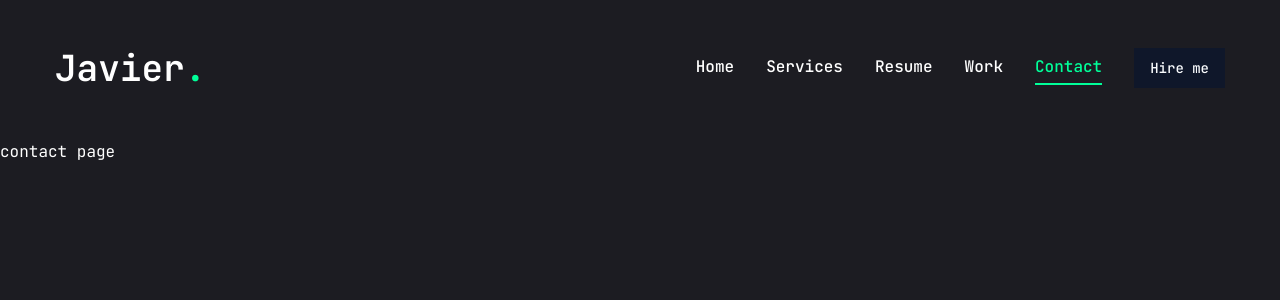
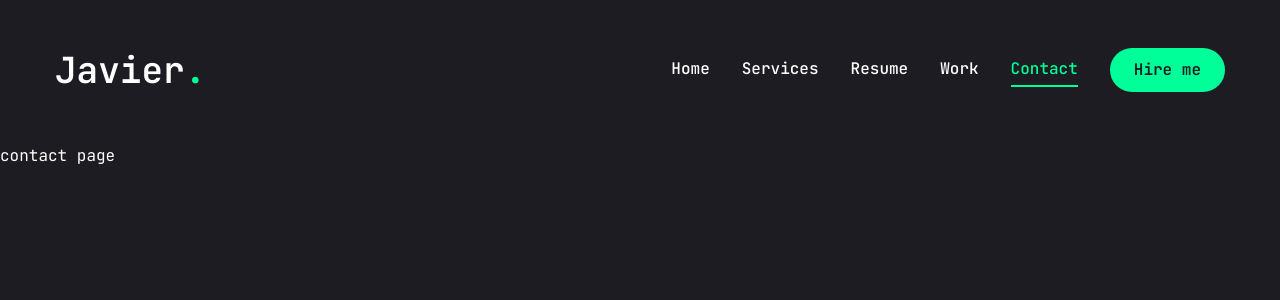
Before and after one commit to shintakino/Portfolio-main, a Next.js app: page /contact in a window 1280 px wide. Shown: the top 300 px of the page. Built offline with nearby package versions, Linux system fonts and the light colour scheme.

Commit message:
emplement mobile sheet view

```diff
--- a/components/Header.jsx
+++ b/components/Header.jsx
@@ -3,6 +3,7 @@
 
 //Components
 import Nav from './Nav';
+import MobileNav from './MobileNav';
 
 const Header = () => {
   return (
@@ -19,11 +20,13 @@
       <div className='hidden xl:flex items-center gap-8'>
         <Nav />
         <Link href='/contact'>
-          <Button className='hover:text-accent '>Hire me</Button>
+          <Button>Hire me</Button>
         </Link>
       </div>
       {/*Mobile nav */}
-      <div className="xl:hidden">mobile nav</div>
+      <div className="xl:hidden">
+        <MobileNav />
+      </div>
     </div>
   </header>
   )
--- /dev/null
+++ b/components/MobileNav.jsx
@@ -0,0 +1,62 @@
+"use client";
+import { Sheet, SheetContent, SheetTrigger } from './ui/sheet';
+import { usePathname } from 'next/navigation';
+import Link from 'next/link';
+import { CiMenuFries} from "react-icons/ci";
+
+const links = [
+    {
+        name: 'home',
+        path: '/',
+    },
+    {
+        name: 'services',
+        path: '/services',
+    },
+    {
+        name: 'resume',
+        path: '/resume',
+    },
+    {
+        name: 'work',
+        path: '/work',
+    },
+    {
+        name: 'contact',
+        path: '/contact',
+    },
+]
+
+const MobileNav = () => {
+    const pathname = usePathname();
+  return (
+    <Sheet>
+        <SheetTrigger className="flex justify-center items-center">
+            <CiMenuFries className="text-[32px] text-accent"/>
+        </SheetTrigger>
+        <SheetContent className="flex flex-col">
+            {/*Logo*/}
+            <div className='mt-32 md-40 text-center text-2xl'>
+                <Link href="/">
+                 <h1 className='text-4xl font-semibold'>
+                  Javier<span className='text-accent'>.</span>
+                 </h1>
+                </Link>
+            </div>
+            {/*nav*/}
+            <nav className='flex flex-col justify-center items-center gap-8'>
+             {links.map((link, index)=> {
+                return (
+                <Link href={link.path} key={index} className={`${link.path === pathname && "text-accent border-b-2 border-accent"
+                } capitalize text-xl hover:text-accent transition-all`}>
+                 {link.name}
+                </Link>
+                );
+             })}
+            </nav>
+        </SheetContent>
+    </Sheet>
+  );
+};
+
+export default MobileNav;
--- a/components/Nav.jsx
+++ b/components/Nav.jsx
@@ -23,7 +23,6 @@
         name: 'contact',
         path: '/contact',
     },
-
 ]
 const Nav = () => {
     const pathname = usePathname();
--- a/components/ui/button.jsx
+++ b/components/ui/button.jsx
@@ -5,25 +5,18 @@
 import { cn } from "@/lib/utils"
 
 const buttonVariants = cva(
-  "inline-flex items-center justify-center whitespace-nowrap rounded-md text-sm font-medium ring-offset-white transition-colors focus-visible:outline-none focus-visible:ring-2 focus-visible:ring-slate-950 focus-visible:ring-offset-2 disabled:pointer-events-none disabled:opacity-50 dark:ring-offset-slate-950 dark:focus-visible:ring-slate-300",
+  "inline-flex items-center justify-center whitespace-nowrap rounded-full text-base font-semibold ring-offset-white transition-colors",
   {
     variants: {
       variant: {
-        default: "bg-slate-900 text-slate-50 hover:bg-slate-900/90 dark:bg-slate-50 dark:text-slate-900 dark:hover:bg-slate-50/90",
-        destructive:
-          "bg-red-500 text-slate-50 hover:bg-red-500/90 dark:bg-red-900 dark:text-slate-50 dark:hover:bg-red-900/90",
-        outline:
-          "border border-slate-200 bg-white hover:bg-slate-100 hover:text-slate-900 dark:border-slate-800 dark:bg-slate-950 dark:hover:bg-slate-800 dark:hover:text-slate-50",
-        secondary:
-          "bg-slate-100 text-slate-900 hover:bg-slate-100/80 dark:bg-slate-800 dark:text-slate-50 dark:hover:bg-slate-800/80",
-        ghost: "hover:bg-slate-100 hover:text-slate-900 dark:hover:bg-slate-800 dark:hover:text-slate-50",
-        link: "text-slate-900 underline-offset-4 hover:underline dark:text-slate-50",
+        default: "bg-accent text-primary hover:bg-accent-hover",
+        primary: "bg-primary text-white",
+        outline: "border border-accent bg-transparent text-accent hover:bg-accent hover:text-primary",
       },
       size: {
-        default: "h-10 px-4 py-2",
-        sm: "h-9 rounded-md px-3",
-        lg: "h-11 rounded-md px-8",
-        icon: "h-10 w-10",
+        default: "h-[44px] px-6",
+        md: "h-[48px] px-6",
+        lg: "h-[56px] px-8 text-sm uppercase tracking-[2px]",
       },
     },
     defaultVariants: {
--- a/components/ui/sheet.jsx
+++ b/components/ui/sheet.jsx
@@ -2,8 +2,7 @@
 import * as React from "react"
 import * as SheetPrimitive from "@radix-ui/react-dialog"
 import { cva } from "class-variance-authority";
-import { X } from "lucide-react"
-
+import { IoMdClose} from 'react-icons/io'
 import { cn } from "@/lib/utils"
 
 const Sheet = SheetPrimitive.Root
@@ -26,7 +25,7 @@
 SheetOverlay.displayName = SheetPrimitive.Overlay.displayName
 
 const sheetVariants = cva(
-  "fixed z-50 gap-4 bg-white p-6 shadow-lg transition ease-in-out data-[state=open]:animate-in data-[state=closed]:animate-out data-[state=closed]:duration-300 data-[state=open]:duration-500 dark:bg-slate-950",
+  "fixed z-50 gap-4 bg-primary p-6 shadow-lg transition ease-in-out data-[state=open]:animate-in data-[state=closed]:animate-out data-[state=closed]:duration-300 data-[state=open]:duration-500 dark:bg-slate-950",
   {
     variants: {
       side: {
@@ -35,7 +34,7 @@
           "inset-x-0 bottom-0 border-t data-[state=closed]:slide-out-to-bottom data-[state=open]:slide-in-from-bottom",
         left: "inset-y-0 left-0 h-full w-3/4 border-r data-[state=closed]:slide-out-to-left data-[state=open]:slide-in-from-left sm:max-w-sm",
         right:
-          "inset-y-0 right-0 h-full w-3/4  border-l data-[state=closed]:slide-out-to-right data-[state=open]:slide-in-from-right sm:max-w-sm",
+          "inset-y-0 right-0 h-full w-3/4 data-[state=closed]:slide-out-to-right data-[state=open]:slide-in-from-right sm:max-w-sm",
       },
     },
     defaultVariants: {
@@ -50,8 +49,9 @@
     <SheetPrimitive.Content ref={ref} className={cn(sheetVariants({ side }), className)} {...props}>
       {children}
       <SheetPrimitive.Close
-        className="absolute right-4 top-4 rounded-sm opacity-70 ring-offset-white transition-opacity hover:opacity-100 focus:outline-none focus:ring-2 focus:ring-slate-950 focus:ring-offset-2 disabled:pointer-events-none data-[state=open]:bg-slate-100 dark:ring-offset-slate-950 dark:focus:ring-slate-300 dark:data-[state=open]:bg-slate-800">
-        <X className="h-4 w-4" />
+        className="absolute right-8 top-8 transition-opacity
+        outline-none">
+        <IoMdClose className="text-3xl text-accent" />
         <span className="sr-only">Close</span>
       </SheetPrimitive.Close>
     </SheetPrimitive.Content>
--- a/package.json
+++ b/package.json
@@ -22,6 +22,7 @@
     "next": "14.2.7",
     "react": "^18",
     "react-dom": "^18",
+    "react-icons": "^5.3.0",
     "tailwind-merge": "^2.5.2",
     "tailwindcss-animate": "^1.0.7"
   },
```
Also changed, not shown: 1 other file (tests, documents, lock files or other folders).
